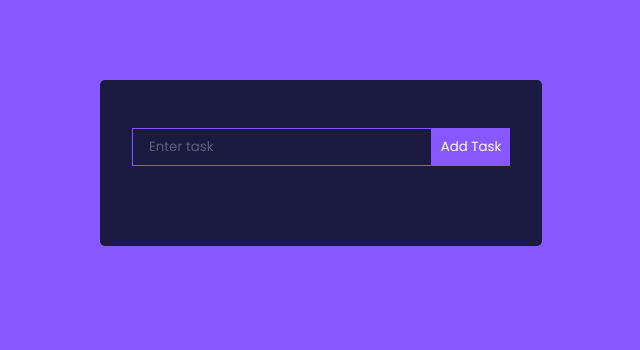
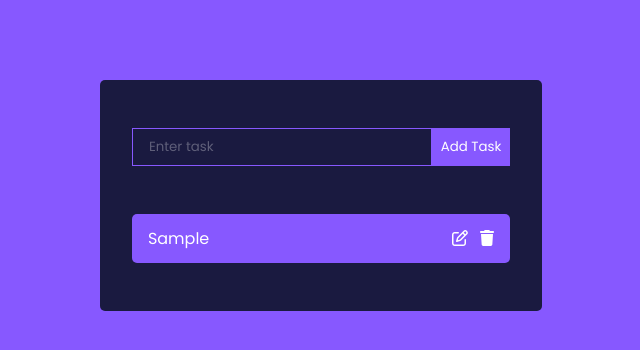
Before and after one commit to Chu-rill/TodoList-React, a React (Vite) app: page / in a window 1280 px wide. Both pictures are taken after typing "Sample" into the empty fields and a click on the button "Add Task". Shown: the top 350 px of the page, without its empty margins (319-959 px from the left). Built offline with nearby package versions, Linux system fonts and the light colour scheme.

Commit message:
had a problem with the todowrapper component i used curly braces instead of parentheses

```diff
--- a/src/App.jsx
+++ b/src/App.jsx
@@ -9,5 +9,4 @@
     </div>
   );
 };
-
 export default App;
--- a/src/components/Todo.jsx
+++ b/src/components/Todo.jsx
@@ -1,5 +1,17 @@
 import React from "react";
-
-export const Todo = () => {
-  return <div>Todo</div>;
+import { FontAwesomeIcon } from "@fortawesome/react-fontawesome";
+import { faPenToSquare } from "@fortawesome/free-regular-svg-icons";
+import { faTrash } from "@fortawesome/free-solid-svg-icons";
+export const Todo = ({ task }) => {
+  return (
+    <div className="Todo">
+      <p>{task.task}</p>
+      {/* <p>hello</p> */}
+      <div>
+        <FontAwesomeIcon icon={faPenToSquare} />
+        <FontAwesomeIcon icon={faTrash} />
+      </div>
+    </div>
+  );
 };
+export default Todo;
--- a/src/components/TodoWrapper.jsx
+++ b/src/components/TodoWrapper.jsx
@@ -1,21 +1,26 @@
 import React, { useState } from "react";
 import { TodoForm } from "./TodoForm";
 import { v4 as uuidv4 } from "uuid";
-uuidv4();
+import { Todo } from "./Todo";
 
 export const TodoWrapper = () => {
   const [todos, setTodos] = useState([]);
+
   function addTodo(todo) {
     setTodos([
       ...todos,
       { id: uuidv4(), task: todo, completed: false, isEditing: false },
-      console.log(todos),
     ]);
   }
+
   return (
     <div className="TodoWrapper">
       <TodoForm addTodo={addTodo} />
+      {todos.map((todo, index) => (
+        <Todo task={todo} key={index} />
+      ))}
     </div>
   );
 };
+
 export default TodoWrapper;
```
